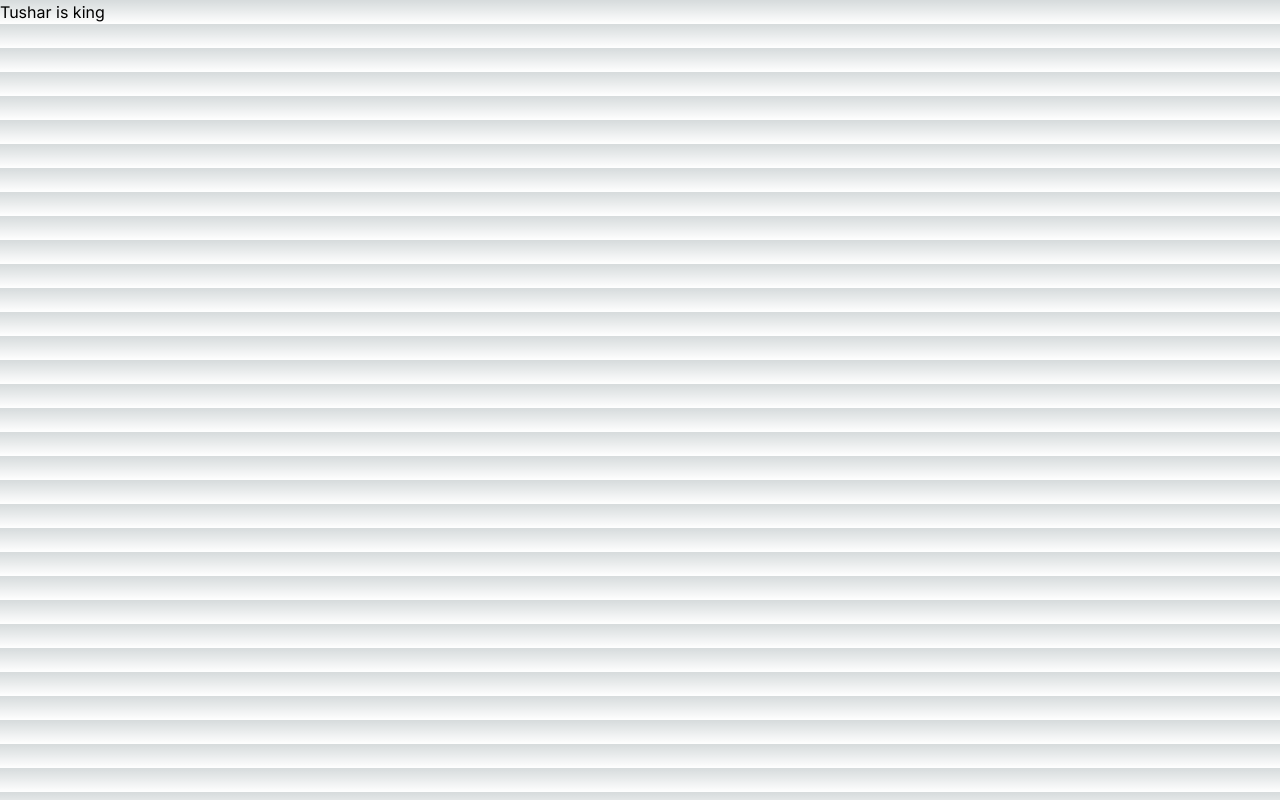
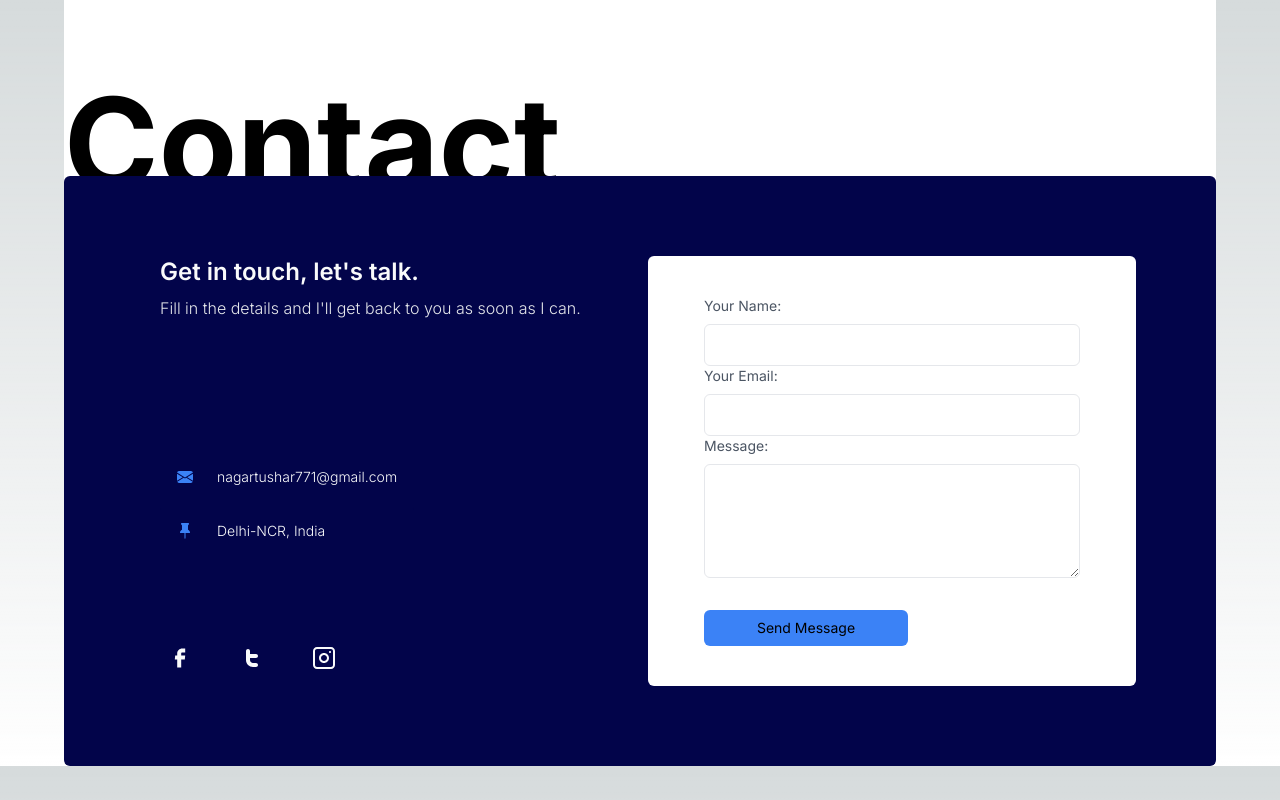
Before and after one commit to tusharnagar17/tushar-portfolio, a Next.js app: page /contact in a window 1280 px wide. Built offline with nearby package versions, Linux system fonts and the light colour scheme.

Commit message:
contact page updated

```diff
--- a/app/contact/page.tsx
+++ b/app/contact/page.tsx
@@ -1,7 +1,178 @@
+import userData from "@/constants/data";
 export default function Contact() {
   return (
     <section>
-      <h1>Tushar is king</h1>
+      <div className="max-w-6xl mx-auto h-48 bg-white dark:bg-gray-800">
+        <h1 className="text-5xl md:text-9xl py-20 text-center md:text-left  font-bold ">
+          Contact
+        </h1>
+      </div>
+      <div className="max-w-6xl mx-auto bg-[#02044A] p-4 md:p-10 lg:p-20 rounded-md border-md relative z-10 -mt-4">
+        <div className="grid grid-cols-1 md:grid-cols-2 gap-4">
+          <div className="ml-4">
+            <header className="">
+              <h1 className="text-gray-50 font-semibold text-2xl">
+                Get in touch, let's talk.
+              </h1>
+              <p className="font-light text-base text-gray-200 mt-2">
+                Fill in the details and I'll get back to you as soon as I can.
+              </p>
+            </header>
+            <div className="icons-container inline-flex flex-col my-20">
+              {/* not include photo number yet */}
+              <div className="flex flex-row items-center space-x-6 rounded-md border border-[#02044A] hover:border hover:border-blue-500 p-4">
+                <svg
+                  xmlns="http://www.w3.org/2000/svg"
+                  width="16"
+                  height="16"
+                  fill="currentColor"
+                  className="bi bi-telephone-fill h-4 w-4 text-blue-500"
+                  viewBox="0 0 16 16"
+                >
+                  {/* <path
+                    fillRule="evenodd"
+                    d="M1.885.511a1.745 1.745 0 0 1 2.61.163L6.29 2.98c.329.423.445.974.315 1.494l-.547 2.19a.678.678 0 0 0 .178.643l2.457 2.457a.678.678 0 0 0 .644.178l2.189-.547a1.745 1.745 0 0 1 1.494.315l2.306 1.794c.829.645.905 1.87.163 2.611l-1.034 1.034c-.74.74-1.846 1.065-2.877.702a18.634 18.634 0 0 1-7.01-4.42 18.634 18.634 0 0 1-4.42-7.009c-.362-1.03-.037-2.137.703-2.877L1.885.511z"
+                  /> */}
+                </svg>
+                <p className="text-gray-50 font-light text-sm"></p>
+              </div>
+              <div className="flex flex-row items-center space-x-6 rounded-md border border-[#02044A] hover:border hover:border-blue-500 p-4">
+                <svg
+                  xmlns="http://www.w3.org/2000/svg"
+                  width="16"
+                  height="16"
+                  fill="currentColor"
+                  className="bi bi-envelope-fill h-4 w-4 text-blue-500"
+                  viewBox="0 0 16 16"
+                >
+                  <path d="M.05 3.555A2 2 0 0 1 2 2h12a2 2 0 0 1 1.95 1.555L8 8.414.05 3.555zM0 4.697v7.104l5.803-3.558L0 4.697zM6.761 8.83l-6.57 4.027A2 2 0 0 0 2 14h12a2 2 0 0 0 1.808-1.144l-6.57-4.027L8 9.586l-1.239-.757zm3.436-.586L16 11.801V4.697l-5.803 3.546z" />
+                </svg>
+                <p className="text-gray-50 font-light text-sm">
+                  {userData.email}
+                </p>
+              </div>
+              <div className="flex flex-row items-center space-x-6 rounded-md border border-[#02044A] hover:border hover:border-blue-500 p-4">
+                <svg
+                  xmlns="http://www.w3.org/2000/svg"
+                  width="16"
+                  height="16"
+                  fill="currentColor"
+                  className="bi bi-pin-fill h-4 w-4 text-blue-500"
+                  viewBox="0 0 16 16"
+                >
+                  <path d="M4.146.146A.5.5 0 0 1 4.5 0h7a.5.5 0 0 1 .5.5c0 .68-.342 1.174-.646 1.479-.126.125-.25.224-.354.298v4.431l.078.048c.203.127.476.314.751.555C12.36 7.775 13 8.527 13 9.5a.5.5 0 0 1-.5.5h-4v4.5c0 .276-.224 1.5-.5 1.5s-.5-1.224-.5-1.5V10h-4a.5.5 0 0 1-.5-.5c0-.973.64-1.725 1.17-2.189A5.921 5.921 0 0 1 5 6.708V2.277a2.77 2.77 0 0 1-.354-.298C4.342 1.674 4 1.179 4 .5a.5.5 0 0 1 .146-.354z" />
+                </svg>
+                <p className="text-gray-50 font-light text-sm">
+                  {userData.address}
+                </p>
+              </div>
+            </div>
+            <div className="social-icons flex flex-row space-x-8">
+              <a
+                href={userData.socialLinks.facebook}
+                className="h-10 w-10 rounded-full hover:bg-blue-500 flex items-center justify-center cursor-pointer"
+              >
+                <svg
+                  width="24"
+                  height="24"
+                  className="text-gray-50"
+                  viewBox="0 0 24 24"
+                  fill="none"
+                  xmlns="http://www.w3.org/2000/svg"
+                >
+                  <path
+                    d="M9.19795 21.5H13.198V13.4901H16.8021L17.198 9.50977H13.198V7.5C13.198 6.94772 13.6457 6.5 14.198 6.5H17.198V2.5H14.198C11.4365 2.5 9.19795 4.73858 9.19795 7.5V9.50977H7.19795L6.80206 13.4901H9.19795V21.5Z"
+                    fill="currentColor"
+                  />
+                </svg>
+              </a>
+              <a
+                href={userData.socialLinks.twitter}
+                className="h-10 w-10 rounded-full hover:bg-blue-500 flex items-center justify-center cursor-pointer"
+              >
+                <svg
+                  width="24"
+                  height="24"
+                  className="text-gray-50"
+                  viewBox="0 0 24 24"
+                  fill="none"
+                  xmlns="http://www.w3.org/2000/svg"
+                >
+                  <path
+                    fillRule="evenodd"
+                    clipRule="evenodd"
+                    d="M8 3C9.10457 3 10 3.89543 10 5V8H16C17.1046 8 18 8.89543 18 10C18 11.1046 17.1046 12 16 12H10V14C10 15.6569 11.3431 17 13 17H16C17.1046 17 18 17.8954 18 19C18 20.1046 17.1046 21 16 21H13C9.13401 21 6 17.866 6 14V5C6 3.89543 6.89543 3 8 3Z"
+                    fill="currentColor"
+                  />
+                </svg>
+              </a>
+              <a
+                href={userData.socialLinks.instagram}
+                className="h-10 w-10 rounded-full hover:bg-blue-500 flex items-center justify-center cursor-pointer"
+              >
+                <svg
+                  width="24"
+                  height="24"
+                  className="text-gray-50"
+                  viewBox="0 0 24 24"
+                  fill="none"
+                  xmlns="http://www.w3.org/2000/svg"
+                >
+                  <path
+                    fillRule="evenodd"
+                    clipRule="evenodd"
+                    d="M12 7C9.23858 7 7 9.23858 7 12C7 14.7614 9.23858 17 12 17C14.7614 17 17 14.7614 17 12C17 9.23858 14.7614 7 12 7ZM9 12C9 13.6569 10.3431 15 12 15C13.6569 15 15 13.6569 15 12C15 10.3431 13.6569 9 12 9C10.3431 9 9 10.3431 9 12Z"
+                    fill="currentColor"
+                  />
+                  <path
+                    d="M18 5C17.4477 5 17 5.44772 17 6C17 6.55228 17.4477 7 18 7C18.5523 7 19 6.55228 19 6C19 5.44772 18.5523 5 18 5Z"
+                    fill="currentColor"
+                  />
+                  <path
+                    fillRule="evenodd"
+                    clipRule="evenodd"
+                    d="M5 1C2.79086 1 1 2.79086 1 5V19C1 21.2091 2.79086 23 5 23H19C21.2091 23 23 21.2091 23 19V5C23 2.79086 21.2091 1 19 1H5ZM19 3H5C3.89543 3 3 3.89543 3 5V19C3 20.1046 3.89543 21 5 21H19C20.1046 21 21 20.1046 21 19V5C21 3.89543 20.1046 3 19 3Z"
+                    fill="currentColor"
+                  />
+                </svg>
+              </a>
+            </div>
+          </div>
+          <form className="bg-white rounded-md p-10 flex flex-col">
+            <label htmlFor="name" className="text-sm text-gray-600 mx-4">
+              Your Name:{" "}
+            </label>
+            <input
+              type="text"
+              name="name"
+              className="font-light rounded-md border  focus:outline-none py-2 mt-2 px-1 mx-4 focus:ring-2 focus:border-none ring-blue-500"
+            />
+            <label htmlFor="name" className="text-sm text-gray-600 mx-4">
+              Your Email:{" "}
+            </label>
+            <input
+              type="text"
+              name="name"
+              className="font-light rounded-md border  focus:outline-none py-2 mt-2 px-1 mx-4 focus:ring-2 focus:border-none ring-blue-500"
+            />
+            <label htmlFor="name" className="text-sm text-gray-600 mx-4">
+              Message:{" "}
+            </label>
+            <textarea
+              rows="4"
+              type="text"
+              name="name"
+              className="font-light rounded-md border  focus:outline-none py-2 mt-2 px-1 mx-4 focus:ring-2 focus:border-none ring-blue-500"
+            />
+            <button
+              type="submit"
+              className="w-1/2 mx-4 bg-blue-500 p-2 rounded-md mt-8 text-sm"
+            >
+              Send Message
+            </button>
+          </form>
+        </div>
+      </div>
     </section>
   );
 }
```
